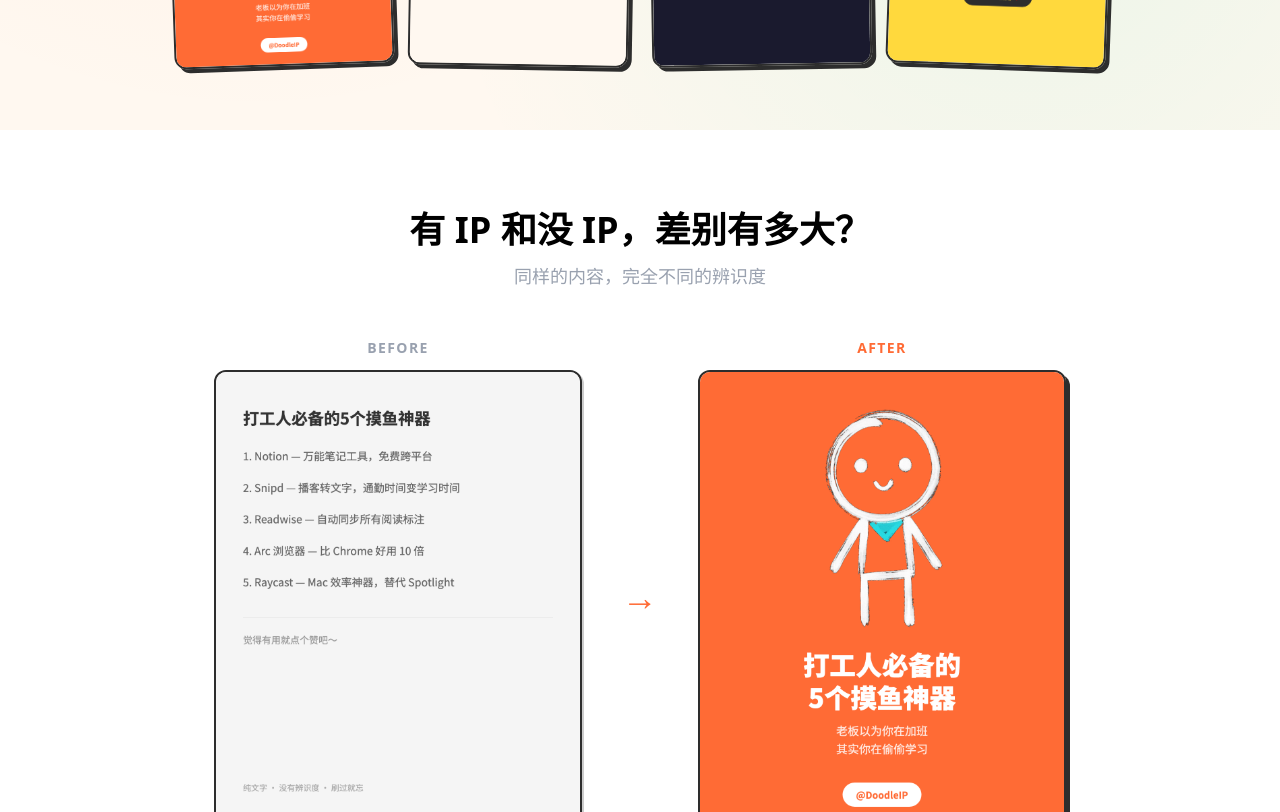
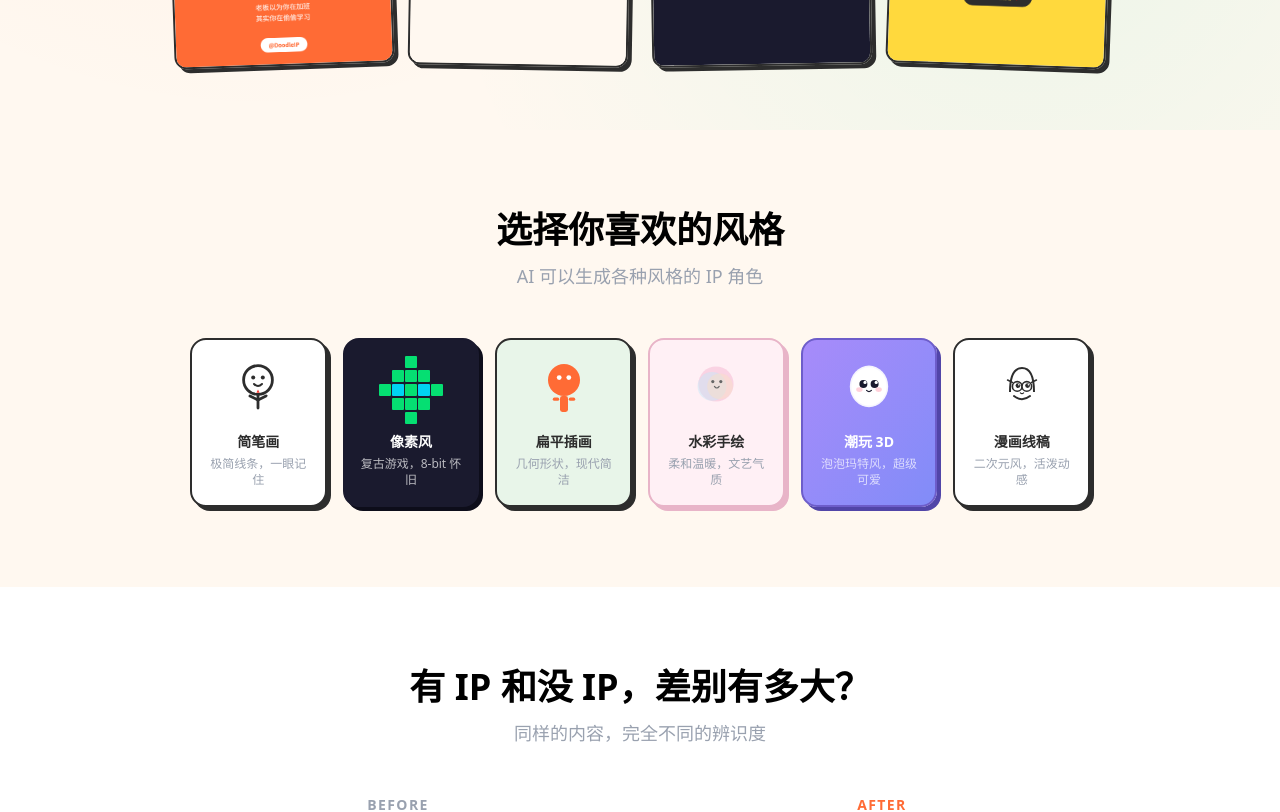
Before and after one commit to SolvoHQ/DoodleIP, a Next.js app: page / in a window 1280 px wide. Shown: the part 740-1552 px from the top of the page. Built offline with nearby package versions, Linux system fonts and the light colour scheme.

Commit message:
feat: add IP style gallery section with 6 visual style cards

```diff
--- a/app/page.tsx
+++ b/app/page.tsx
@@ -1,4 +1,5 @@
 import { Hero } from "@/components/hero";
+import { Gallery } from "@/components/gallery";
 import { Compare } from "@/components/compare";
 import { Steps } from "@/components/steps";
 import { WaitlistForm } from "@/components/waitlist-form";
@@ -8,6 +9,7 @@
   return (
     <main>
       <Hero />
+      <Gallery />
       <Compare />
       <Steps />
 
--- /dev/null
+++ b/components/gallery.tsx
@@ -0,0 +1,147 @@
+const styles = [
+  {
+    name: "简笔画",
+    desc: "极简线条，一眼记住",
+    bg: "bg-white",
+    border: "border-[#2D2D2D]",
+    shadow: "shadow-[4px_4px_0_#2D2D2D]",
+    visual: (
+      <svg viewBox="0 0 80 80" className="w-16 h-16 mb-3">
+        <circle cx="40" cy="30" r="18" fill="none" stroke="#2D2D2D" strokeWidth="3.5" />
+        <circle cx="34" cy="27" r="2.5" fill="#2D2D2D" />
+        <circle cx="46" cy="27" r="2.5" fill="#2D2D2D" />
+        <path d="M35 35 Q40 40 45 35" fill="none" stroke="#2D2D2D" strokeWidth="2.5" strokeLinecap="round" />
+        <line x1="40" y1="48" x2="40" y2="65" stroke="#2D2D2D" strokeWidth="3.5" strokeLinecap="round" />
+        <line x1="40" y1="55" x2="30" y2="50" stroke="#2D2D2D" strokeWidth="3.5" strokeLinecap="round" />
+        <line x1="40" y1="55" x2="50" y2="50" stroke="#2D2D2D" strokeWidth="3.5" strokeLinecap="round" />
+        <polygon points="38,46 42,46 40,42" fill="#FF3B30" />
+      </svg>
+    ),
+  },
+  {
+    name: "像素风",
+    desc: "复古游戏，8-bit 怀旧",
+    bg: "bg-[#1a1a2e]",
+    border: "border-[#1a1a2e]",
+    shadow: "shadow-[4px_4px_0_#0d0d1a]",
+    textColor: "text-white",
+    visual: (
+      <div className="grid grid-cols-5 gap-0.5 mb-3 w-16 h-16 items-center justify-items-center">
+        {[
+          0,0,1,0,0,
+          0,1,1,1,0,
+          1,2,1,2,1,
+          0,1,1,1,0,
+          0,0,1,0,0,
+        ].map((v, i) => (
+          <div key={i} className={`w-3 h-3 rounded-[1px] ${v === 2 ? "bg-cyan-400" : v === 1 ? "bg-green-400" : "bg-transparent"}`} />
+        ))}
+      </div>
+    ),
+  },
+  {
+    name: "扁平插画",
+    desc: "几何形状，现代简洁",
+    bg: "bg-[#E8F5E9]",
+    border: "border-[#2D2D2D]",
+    shadow: "shadow-[4px_4px_0_#2D2D2D]",
+    visual: (
+      <svg viewBox="0 0 80 80" className="w-16 h-16 mb-3">
+        <circle cx="40" cy="30" r="20" fill="#FF6B35" />
+        <circle cx="34" cy="27" r="3" fill="white" />
+        <circle cx="46" cy="27" r="3" fill="white" />
+        <rect x="35" y="50" width="10" height="20" rx="3" fill="#FF6B35" />
+        <rect x="26" y="52" width="8" height="4" rx="2" fill="#FF6B35" />
+        <rect x="46" y="52" width="8" height="4" rx="2" fill="#FF6B35" />
+      </svg>
+    ),
+  },
+  {
+    name: "水彩手绘",
+    desc: "柔和温暖，文艺气质",
+    bg: "bg-[#FFF0F5]",
+    border: "border-[#e8b4c8]",
+    shadow: "shadow-[4px_4px_0_#e8b4c8]",
+    visual: (
+      <svg viewBox="0 0 80 80" className="w-16 h-16 mb-3">
+        <circle cx="40" cy="35" r="22" fill="#f8c8dc" opacity="0.7" />
+        <circle cx="35" cy="38" r="18" fill="#c8e8f8" opacity="0.5" />
+        <circle cx="45" cy="38" r="16" fill="#f8e0c8" opacity="0.5" />
+        <circle cx="36" cy="32" r="2" fill="#666" />
+        <circle cx="46" cy="32" r="2" fill="#666" />
+        <path d="M38 38 Q41 42 44 38" fill="none" stroke="#666" strokeWidth="1.5" strokeLinecap="round" />
+      </svg>
+    ),
+  },
+  {
+    name: "潮玩 3D",
+    desc: "泡泡玛特风，超级可爱",
+    bg: "bg-gradient-to-br from-[#a78bfa] to-[#818cf8]",
+    border: "border-[#6d5dca]",
+    shadow: "shadow-[4px_4px_0_#5145a8]",
+    textColor: "text-white",
+    visual: (
+      <svg viewBox="0 0 80 80" className="w-16 h-16 mb-3">
+        <ellipse cx="40" cy="38" rx="24" ry="26" fill="white" opacity="0.9" />
+        <ellipse cx="40" cy="38" rx="22" ry="24" fill="white" />
+        <circle cx="33" cy="35" r="5" fill="#1a1a2e" />
+        <circle cx="47" cy="35" r="5" fill="#1a1a2e" />
+        <circle cx="35" cy="33" r="2" fill="white" />
+        <circle cx="49" cy="33" r="2" fill="white" />
+        <ellipse cx="28" cy="42" rx="4" ry="3" fill="#ffb3c1" opacity="0.6" />
+        <ellipse cx="52" cy="42" rx="4" ry="3" fill="#ffb3c1" opacity="0.6" />
+        <path d="M37 43 Q40 46 43 43" fill="none" stroke="#1a1a2e" strokeWidth="1.5" strokeLinecap="round" />
+      </svg>
+    ),
+  },
+  {
+    name: "漫画线稿",
+    desc: "二次元风，活泼动感",
+    bg: "bg-white",
+    border: "border-[#2D2D2D]",
+    shadow: "shadow-[4px_4px_0_#2D2D2D]",
+    visual: (
+      <svg viewBox="0 0 80 80" className="w-16 h-16 mb-3">
+        <path d="M25 45 Q25 15 40 15 Q55 15 55 45" fill="none" stroke="#2D2D2D" strokeWidth="2.5" />
+        <circle cx="34" cy="38" r="6" fill="white" stroke="#2D2D2D" strokeWidth="2" />
+        <circle cx="46" cy="38" r="6" fill="white" stroke="#2D2D2D" strokeWidth="2" />
+        <circle cx="35" cy="37" r="3" fill="#2D2D2D" />
+        <circle cx="47" cy="37" r="3" fill="#2D2D2D" />
+        <circle cx="36" cy="36" r="1" fill="white" />
+        <circle cx="48" cy="36" r="1" fill="white" />
+        <path d="M38 46 Q40 48 42 46" fill="none" stroke="#2D2D2D" strokeWidth="1.5" strokeLinecap="round" />
+        <path d="M22 30 L28 33" stroke="#2D2D2D" strokeWidth="2" strokeLinecap="round" />
+        <path d="M58 30 L52 33" stroke="#2D2D2D" strokeWidth="2" strokeLinecap="round" />
+        <path d="M30 50 Q40 58 50 50" fill="none" stroke="#2D2D2D" strokeWidth="2.5" strokeLinecap="round" />
+      </svg>
+    ),
+  },
+];
+
+export function Gallery() {
+  return (
+    <section className="py-20 px-6 bg-[#FFF8F0]">
+      <h2 className="text-3xl md:text-4xl font-black text-center mb-3">
+        选择你喜欢的风格
+      </h2>
+      <p className="text-lg text-gray-400 text-center mb-12">
+        AI 可以生成各种风格的 IP 角色
+      </p>
+
+      <div className="grid grid-cols-2 sm:grid-cols-3 md:grid-cols-6 gap-4 max-w-[900px] mx-auto">
+        {styles.map((style) => (
+          <div
+            key={style.name}
+            className={`${style.bg} ${style.textColor || "text-[#2D2D2D]"} border-[2.5px] ${style.border} ${style.shadow} rounded-2xl p-4 flex flex-col items-center text-center transition-transform hover:-translate-y-1 hover:scale-105`}
+          >
+            {style.visual}
+            <h3 className="text-sm font-black mb-1">{style.name}</h3>
+            <p className={`text-xs ${style.textColor ? "opacity-70" : "text-gray-400"} leading-snug`}>
+              {style.desc}
+            </p>
+          </div>
+        ))}
+      </div>
+    </section>
+  );
+}
```
